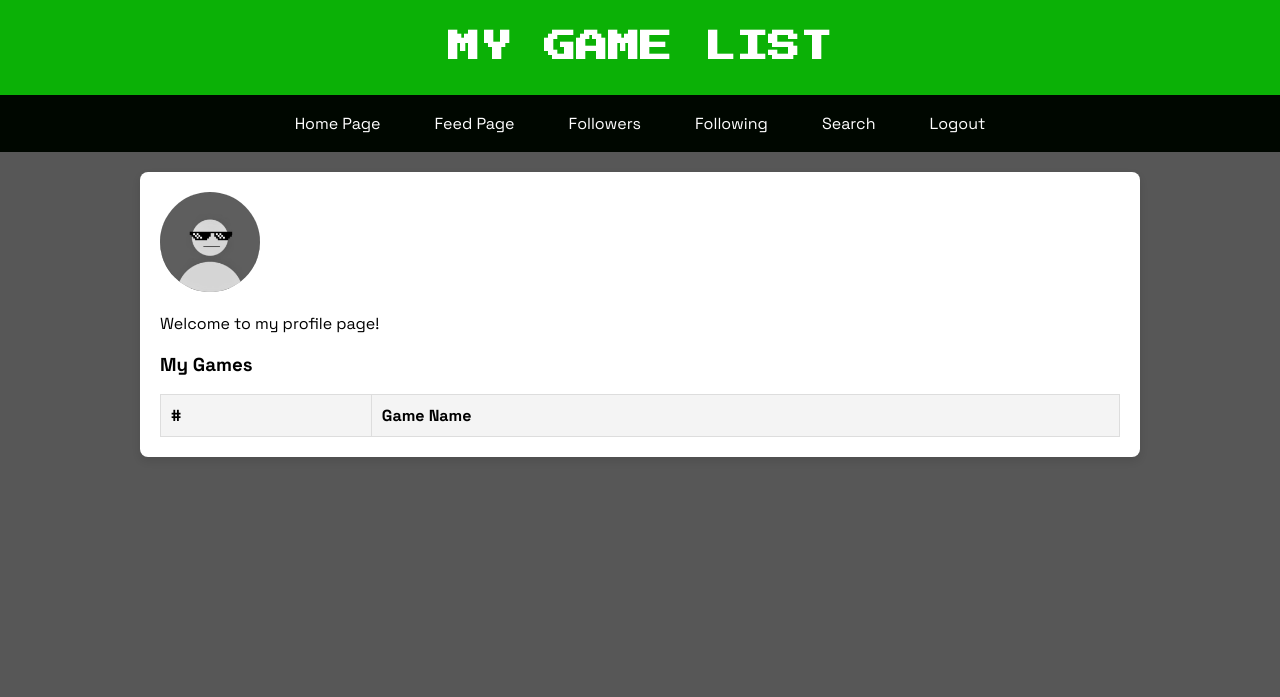
After one commit to aroberts51/Project412_G22, a Django app: page /profile/ in a window 1280 px wide. The commit adds this page. Shown: the top 697 px of the page. Run offline with Django 5.2, Linux system fonts and the light colour scheme; lists and menus that the app fills with data are empty.

Commit message:
Added profile_page.html and links to other usernames

```diff
--- a/myapp/templates/myapp/followers_page.html
+++ b/myapp/templates/myapp/followers_page.html
@@ -9,7 +9,9 @@
 <div style="display: flex; flex-wrap: wrap; gap: 15px; justify-content: center;">
     {% for follower in followers %}
     <div style="background: #f9f9f9; border: 1px solid #ddd; border-radius: 8px; padding: 15px; width: 200px; text-align: center;">
-        <h3 style="font-size: 1rem; color: #333;">{{ follower.name }}</h3>
+        <h3 style="font-size: 1rem; color: #333;">
+            <a href="{% url 'profile_page' %}" style="color: #333; text-decoration: none;">{{ follower.name }} </a>
+        </h3>
         {% if not follower.is_following_back %}
         <form method="POST" action="{% url 'follow_back' follower.name %}" style="margin-top: 10px;">
             {% csrf_token %}
--- a/myapp/templates/myapp/following_page.html
+++ b/myapp/templates/myapp/following_page.html
@@ -9,7 +9,9 @@
 <div class="following-list" style="display: flex; flex-wrap: wrap; gap: 20px; justify-content: center;">
     {% for user in following %}
     <div class="follower-card" style="background: #f9f9f9; border: 1px solid #ddd; border-radius: 8px; padding: 20px; width: 250px; text-align: center; box-shadow: 0 4px 6px rgba(0, 0, 0, 0.1);">
-        <h3 style="font-size: 1.2rem; color: #333;">{{ user }}</h3>
+        <h3 style="font-size: 1.2rem; color: #333;">
+            <a href="{% url 'profile_page' %}" style="color: #333; text-decoration: none;">{{ user }} </a>
+        </h3>
         <form method="POST" action="{% url 'unfollow' user %}" style="margin-top: 10px;">
             {% csrf_token %}
             <button type="submit" style="padding: 8px 15px; background-color: #ff4d4d; color: white; border: none; border-radius: 4px; cursor: pointer;">Unfollow</button>
--- a/myapp/templates/myapp/list_page.html
+++ b/myapp/templates/myapp/list_page.html
@@ -5,7 +5,9 @@
 <div class="feed" style="display: flex; flex-direction: column; gap: 20px; margin-top: 20px; padding-bottom: 50px;">
     {% for user, games in feed %}
     <div class="feed-item" style="background: #f9f9f9; border: 1px solid #ddd; border-radius: 8px; padding: 20px; box-shadow: 0 4px 6px rgba(0, 0, 0, 0.1);">
-        <h3 style="margin-bottom: 15px; font-size: 1.5rem; color: #333;">{{ user }}</h3>
+        <h3 style="margin-bottom: 15px; font-size: 1.5rem; color: #333;">
+            <a href="{% url 'profile_page' %}" style="color: #333; text-decoration: none;">{{ user }} </a>
+            </h3>
         <ul style="list-style: none; padding: 0;">
             {% for game in games %}
             <li style="margin-bottom: 15px; border-bottom: 1px solid #eee; padding-bottom: 10px;">
--- /dev/null
+++ b/myapp/templates/myapp/profile_page.html
@@ -0,0 +1,40 @@
+{% extends "base.html" %}
+{% load static %}
+{% block title %}Profile Page{% endblock %}
+{% block content %}
+<div>
+    {% if profile_picture %}
+        <img src="{{ profile_picture.url }}"
+             alt="Profile Picture"
+             style="width: 100px; height: 100px; border-radius: 50%; object-fit: cover;">
+    {% else %}
+        <img src="{% static 'myapp/default-profile.png' %}"
+             alt="Default Profile Picture"
+             style="width: 100px; height: 100px; border-radius: 50%; object-fit: cover;">
+    {% endif %}
+</div>
+<!--<h2>Hello, {{ username }}!</h2> -->
+<p>Welcome to my profile page!</p>
+<div>
+    <h3>My Games</h3>
+    <table id="game-list" style="width: 100%; border-collapse: collapse; text-align: left;">
+        <thead>
+            <tr style="background-color: #f4f4f4;">
+                <th style="padding: 10px; border: 1px solid #ddd;">#</th>
+                <th style="padding: 10px; border: 1px solid #ddd;">Game Name</th>
+            </tr>
+        </thead>
+        <tbody>
+            {% for game in games %}
+            <tr class="game-item" data-game-id="{{ game.id }}" draggable="false" style="border: 1px solid #ddd;">
+                <td class="position" style="padding: 10px;">{{ forloop.counter }}</td>
+                <td style="padding: 10px;">
+                    {{ game.name }}
+                    <button style="margin-left: 10px; padding: 5px 10px; background-color: #ff4d4d; color: white; border: none; border-radius: 4px; cursor: pointer;">Delete</button>
+                </td>
+            </tr>
+            {% endfor %}
+        </tbody>
+    </table>
+</div>
+{% endblock %}
--- a/myapp/urls.py
+++ b/myapp/urls.py
@@ -26,6 +26,7 @@ urlpatterns = [
     path('following/search/', views.search_following, name='search_following'),
     path('unfollow/<str:username>/', views.unfollow_user, name='unfollow'),
     path('follow_back/<str:username>/', views.follow_back_user, name='follow_back'),
+    path('profile/', views.profile_page, name='profile_page'),
     path('logout/', red_logout, name='logout'),
     path('signup/', views.signup_page, name='signup_page'),
 
--- a/myapp/views.py
+++ b/myapp/views.py
@@ -167,7 +167,24 @@ def login_page(request):
         else:
             return render(request, 'myapp/login_page.html', {'error_message': 'Invalid username or password.'})
     return render(request, 'myapp/login_page.html')
+
 # ===== ===== ===== ===== ===== ===== ===== ===== ===== ===== ===== ===== ===== ===== ===== ===== ===== ===== ===== =====
+
+
+
+
+
+# ===== ===== ===== ===== ===== ===== ===== ===== ===== ===== ===== ===== ===== ===== ===== ===== ===== ===== ===== =====
+
+def profile_page(request):
+    return render(request, 'myapp/profile_page.html')
+
+
+# ===== ===== ===== ===== ===== ===== ===== ===== ===== ===== ===== ===== ===== ===== ===== ===== ===== ===== ===== =====
+
+
+
+
 
 def game_info_page(request, game_id):
     game = next((game for game in GAMES if game['id'] == game_id), None)
```
